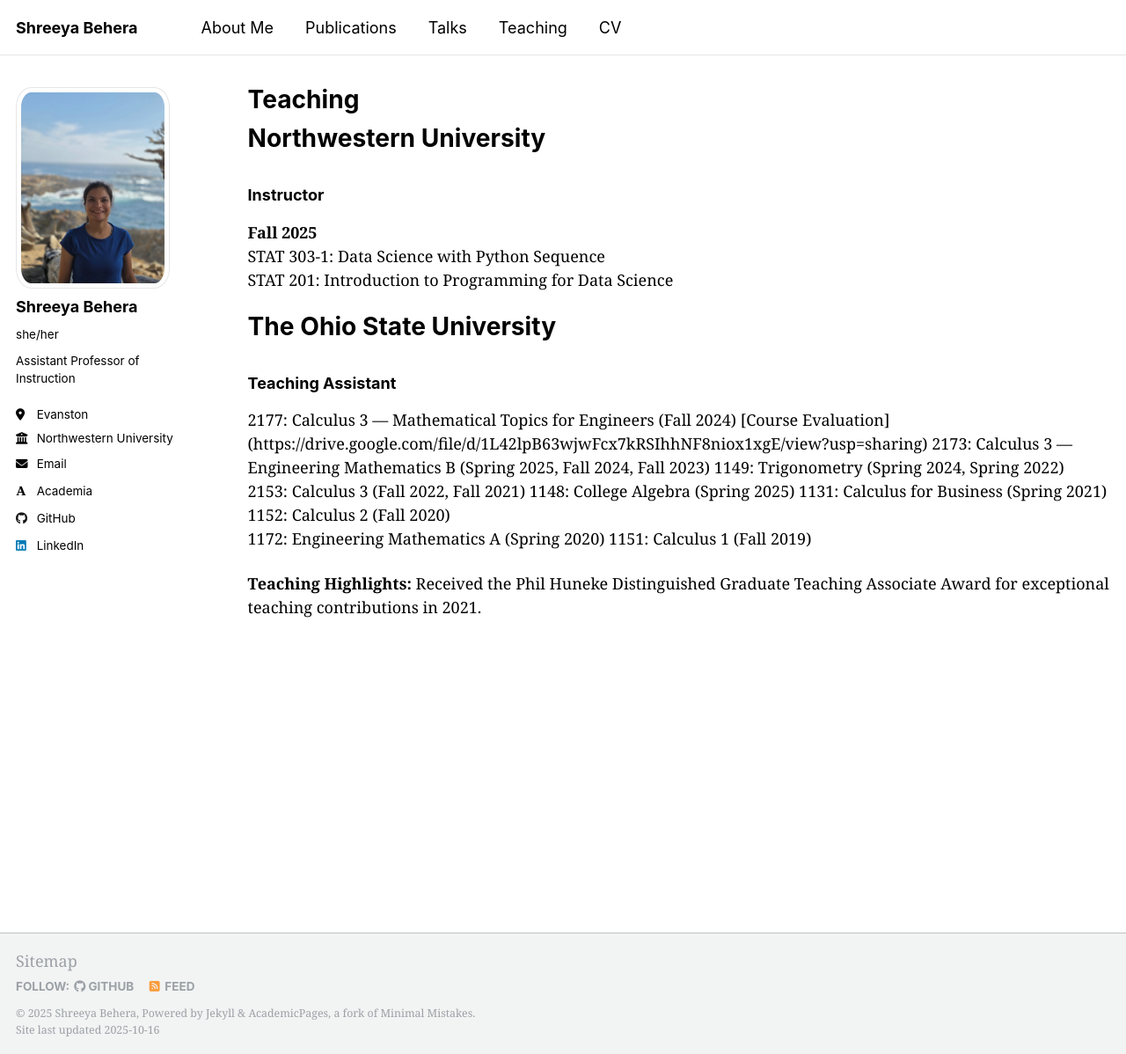
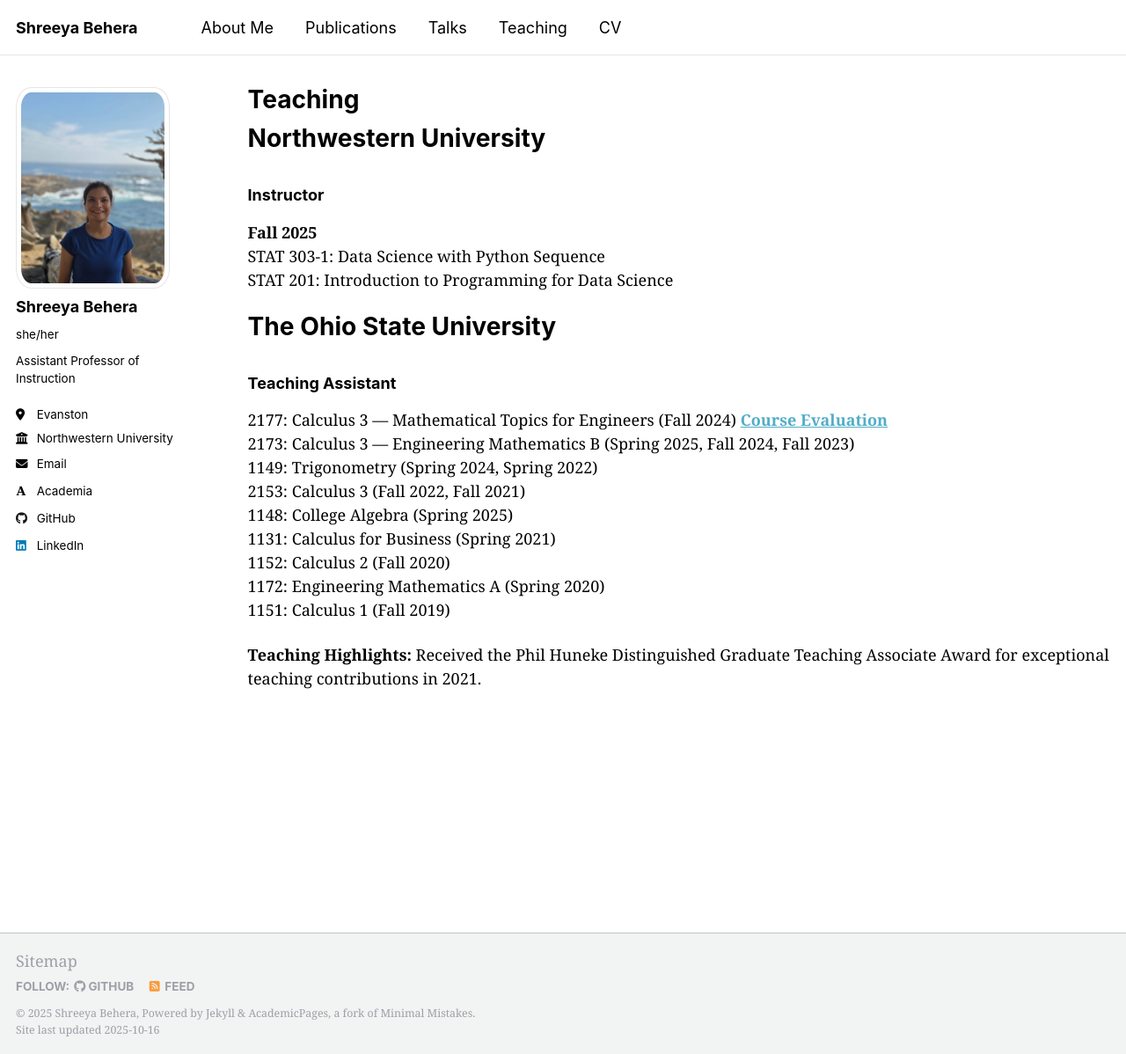
Before and after one commit to Shreeyabehera/shreeyabehera.github.io, a Jekyll site: the page built from _teaching/2014-spring-teaching-1.md, in a window 1280 px wide and 1198 px high. Shown: the whole window at 88% size. Built offline with Jekyll 4.4.1, drawn with Linux system fonts in a browser that asks for light colours; some web fonts are replaced; a script that is not in the unit is left out.

Commit message:
Format course listings and add line breaks
Updated course listings to include formatting for course evaluations and added line breaks for clarity.

```diff
--- a/_teaching/2014-spring-teaching-1.md
+++ b/_teaching/2014-spring-teaching-1.md
@@ -14,14 +14,14 @@
 
 # The Ohio State University<br>
 ### Teaching Assistant<br>
-2177: Calculus 3 — Mathematical Topics for Engineers (Fall 2024)  [Course Evaluation] (https://drive.google.com/file/d/1L42lpB63wjwFcx7kRSIhhNF8niox1xgE/view?usp=sharing)
-2173: Calculus 3 — Engineering Mathematics B (Spring 2025, Fall 2024, Fall 2023)
-1149: Trigonometry (Spring 2024, Spring 2022)
-2153: Calculus 3 (Fall 2022, Fall 2021)
-1148: College Algebra (Spring 2025)
-1131: Calculus for Business (Spring 2021)
-1152: Calculus 2 (Fall 2020)
-1172: Engineering Mathematics A (Spring 2020)
-1151: Calculus 1 (Fall 2019)
+2177: Calculus 3 — Mathematical Topics for Engineers (Fall 2024)  **[Course Evaluation](https://drive.google.com/file/d/1L42lpB63wjwFcx7kRSIhhNF8niox1xgE/view?usp=sharing)** <br>
+2173: Calculus 3 — Engineering Mathematics B (Spring 2025, Fall 2024, Fall 2023) <br>
+1149: Trigonometry (Spring 2024, Spring 2022)  <br>
+2153: Calculus 3 (Fall 2022, Fall 2021) <br>
+1148: College Algebra (Spring 2025)<br>
+1131: Calculus for Business (Spring 2021) <br>
+1152: Calculus 2 (Fall 2020)  <br>
+1172: Engineering Mathematics A (Spring 2020) <br>
+1151: Calculus 1 (Fall 2019)<br>
 
 **Teaching Highlights:** Received the Phil Huneke Distinguished Graduate Teaching Associate Award for exceptional teaching contributions in 2021.
```
